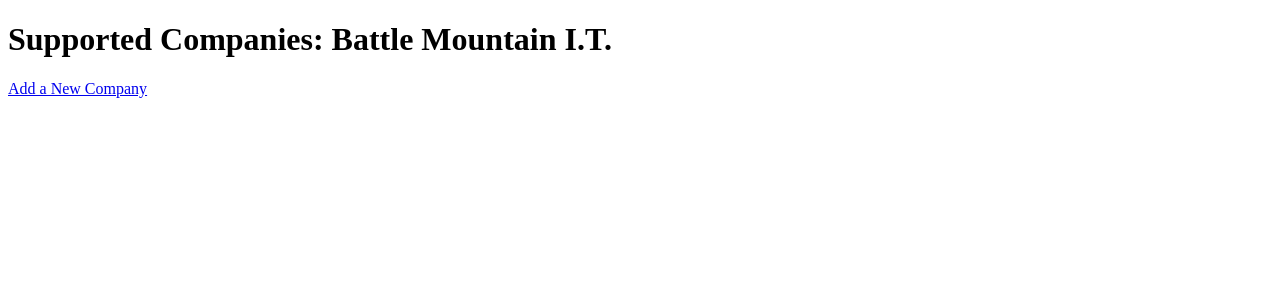
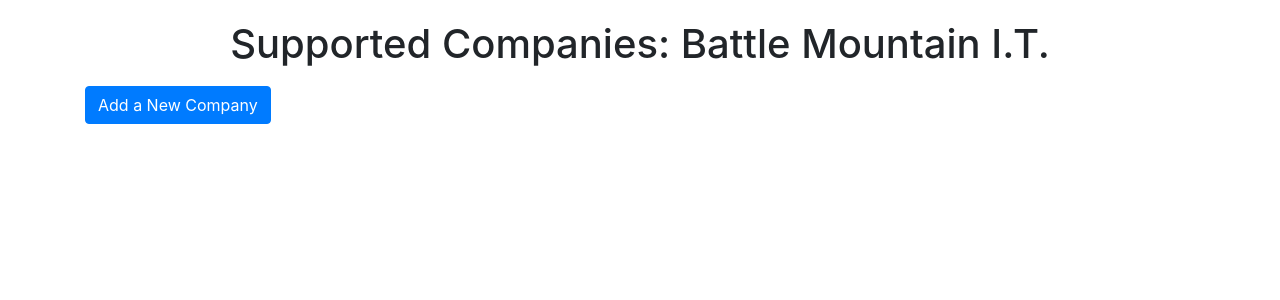
Before and after one commit to ChiBulva/BattleMountainIT, a Flask app: page /companies in a window 1280 px wide. Shown: the top 300 px of the page. Run offline with Flask 3, Linux system fonts and the light colour scheme; data that the repository does not hold is empty; some libraries are stand-ins or nearby versions.

Commit message:
Make sure we up to date

```diff
--- a/templates/companies.html
+++ b/templates/companies.html
@@ -2,15 +2,44 @@
 <html>
 <head>
     <title>Supported Companies: {{ business }}</title>
+    <!-- Bootstrap 4 CDN -->
+    <link href="https://maxcdn.bootstrapcdn.com/bootstrap/4.5.2/css/bootstrap.min.css" rel="stylesheet">
+    <!-- Custom CSS -->
+    <style>
+        body {
+            padding: 20px;
+        }
+        .company-list {
+            list-style-type: none;
+            padding: 0;
+        }
+        .company-list-item {
+            margin: 10px 0;
+            padding: 10px;
+            border: 1px solid #ccc;
+            border-radius: 5px;
+        }
+        .add-company-btn {
+            margin: 10px 0;
+        }
+    </style>
 </head>
 <body>
-    <h1>Supported Companies: {{ business }}</h1>
-    <a href="{{ url_for('add_company') }}">Add a New Company</a>
-    <ul>
-        {% for company in companies %}
-            <li><a href="{{ url_for('company_info', cid=company['cid']) }}">{{ company['name'] }}</a></li>
-        {% endfor %}
-    </ul>
+    <div class="container">
+        <h1 class="text-center">Supported Companies: {{ business }}</h1>
+        <a href="{{ url_for('add_company') }}" class="btn btn-primary add-company-btn">Add a New Company</a>
+        <ul class="company-list">
+            {% for company in companies %}
+                <li class="company-list-item">
+                    <a href="{{ url_for('company_info', cid=company['cid']) }}" class="text-decoration-none">{{ company['name'] }}</a>
+                </li>
+            {% endfor %}
+        </ul>
+    </div>
 
+    <!-- Bootstrap 4 JS (optional) -->
+    <script src="https://code.jquery.com/jquery-3.5.1.slim.min.js"></script>
+    <script src="https://cdn.jsdelivr.net/npm/@popperjs/core@2.9.3/dist/umd/popper.min.js"></script>
+    <script src="https://maxcdn.bootstrapcdn.com/bootstrap/4.5.2/js/bootstrap.min.js"></script>
 </body>
 </html>
```
